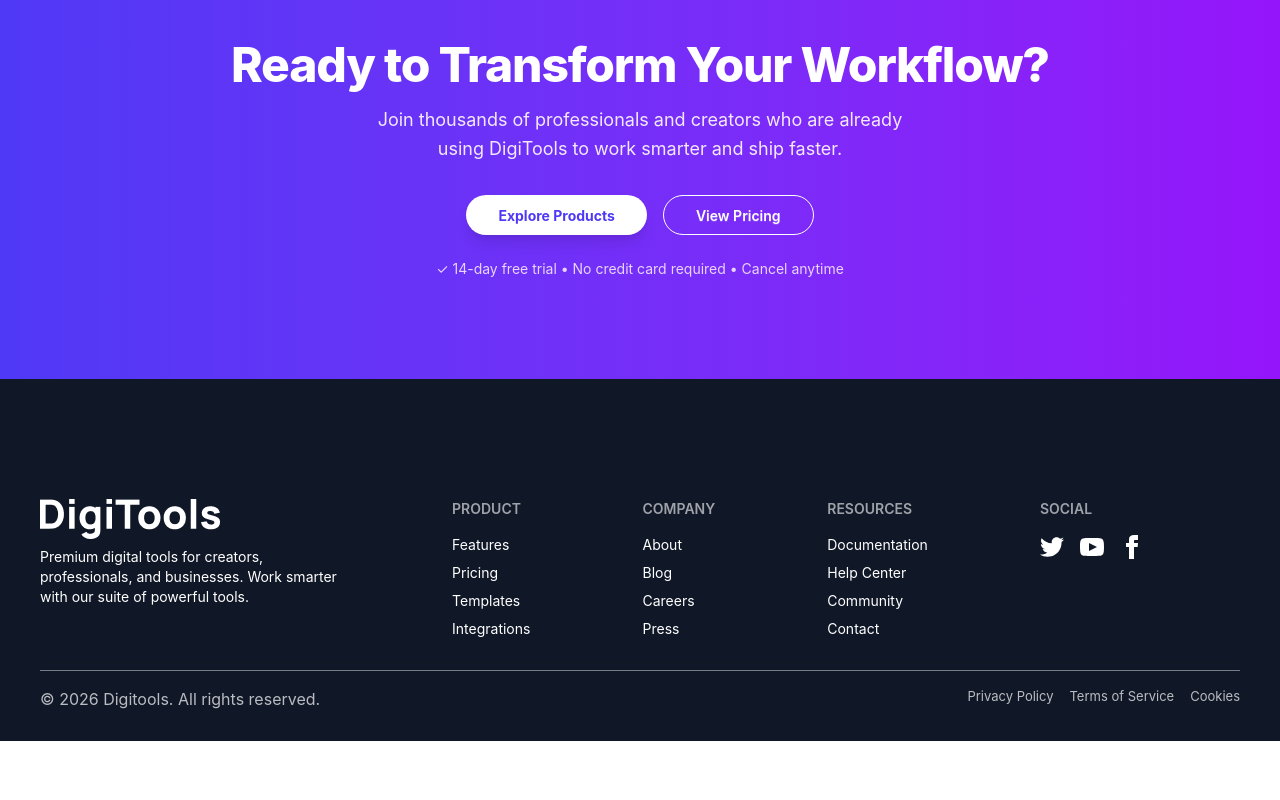
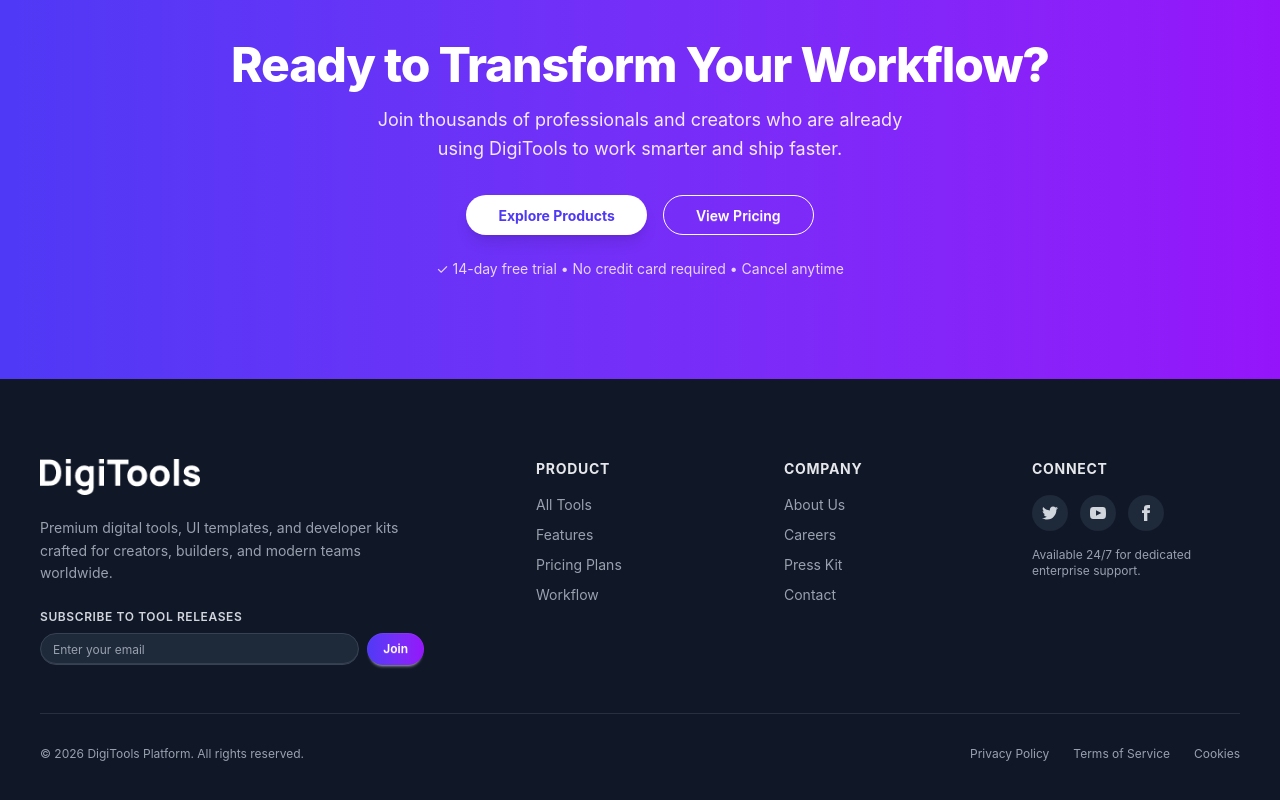
Before and after one commit to ArifKhanEver/DigiTools-Platform, a React (Vite) app: page / in a window 1280 px wide. Shown: the part 4022-4822 px from the top of the page. Before the commit the page ends 4763 px from the top, so only its background shows below. Built offline with nearby package versions, Linux system fonts and the light colour scheme.

Commit message:
Polish Footer with newsletter subscription, accessible social links, and legal modals

```diff
--- a/src/components/Footer.jsx
+++ b/src/components/Footer.jsx
@@ -1,89 +1,148 @@
-import React from 'react';
-import logo from '../assets/DigiToolswhite.png'
+import React, { useState } from 'react';
+import logo from '../assets/DigiToolswhite.png';
+import { toast } from 'react-toastify';
 
 const Footer = () => {
+    const [newsletterEmail, setNewsletterEmail] = useState('');
+
+    const handleSubscribe = (e) => {
+        e.preventDefault();
+        if (!newsletterEmail || !newsletterEmail.includes('@')) {
+            toast.warning('Please enter a valid email address.');
+            return;
+        }
+        toast.success('Thank you for subscribing to our newsletter!');
+        setNewsletterEmail('');
+    };
+
+    const handlePolicyClick = (policy) => {
+        toast.info(`${policy} document opened.`);
+    };
+
     return (
-        <div className='bg-[#101727]'>
-            <div className='max-w-[90%] md:max-w-[1200px] mx-auto pt-[60px] md:pt-[120px] pb-[30px]'>
+        <footer className='bg-[#101727] text-white'>
+            <div className='max-w-[90%] md:max-w-[1200px] mx-auto pt-16 md:pt-20 pb-10'>
+                {/* Top Section: Brand + Navigation + Newsletter */}
+                <div className="grid grid-cols-1 md:grid-cols-2 lg:grid-cols-5 gap-10 pb-12 border-b border-gray-700/60">
+                    {/* Brand Info */}
+                    <div className='lg:col-span-2 space-y-4'>
+                        <a href="#hero" className="inline-block">
+                            <img src={logo} alt="DigiTools" className="w-40 h-auto" />
+                        </a>
+                        <p className='text-gray-400 text-sm leading-relaxed max-w-sm'>
+                            Premium digital tools, UI templates, and developer kits crafted for creators, builders, and modern teams worldwide.
+                        </p>
 
-                <footer className="footer bg-[#101727] sm:footer-horizontal text-base-content text-white">
-                    <div className='max-w-[300px]'>
-                        <h2><img src={logo} alt="Digitools" /></h2>
-                        <p>Premium digital tools for creators, professionals, and businesses. Work smarter with our suite of powerful tools.</p>
+                        {/* Newsletter Input */}
+                        <form onSubmit={handleSubscribe} className="pt-2">
+                            <label className="block text-xs font-semibold uppercase tracking-wider text-gray-300 mb-2">
+                                Subscribe to tool releases
+                            </label>
+                            <div className="flex max-w-sm gap-2">
+                                <input
+                                    type="email"
+                                    value={newsletterEmail}
+                                    onChange={(e) => setNewsletterEmail(e.target.value)}
+                                    placeholder="Enter your email"
+                                    className="input input-sm rounded-full bg-gray-800 text-white placeholder-gray-400 border-gray-700 focus:border-[#4F39F6] focus:outline-none flex-1 text-xs"
+                                />
+                                <button
+                                    type="submit"
+                                    className="btn btn-sm rounded-full bg-linear-to-r from-[#4F39F6] to-[#9514FA] hover:opacity-90 text-white border-none px-4 text-xs font-semibold"
+                                >
+                                    Join
+                                </button>
                             </div>
-                    <nav>
-                        <h6 className="footer-title">Product</h6>
-                        <a className="link link-hover">Features</a>
-                        <a className="link link-hover">Pricing</a>
-                        <a className="link link-hover">Templates</a>
-                        <a className="link link-hover">Integrations</a>
-                    </nav>
-                    <nav>
-                        <h6 className="footer-title">Company</h6>
-                        <a className="link link-hover">About</a>
-                        <a className="link link-hover">Blog</a>
-                        <a className="link link-hover">Careers</a>
-                        <a className="link link-hover">Press</a>
-                    </nav>
-                    <nav>
-                        <h6 className="footer-title">Resources</h6>
-                        <a className="link link-hover">Documentation</a>
-                        <a className="link link-hover">Help Center</a>
-                        <a className="link link-hover">Community</a>
-                        <a className="link link-hover">Contact</a>
-                    </nav>
-                    <nav>
-                        <h6 className="footer-title">Social</h6>
-                        <div className="grid grid-flow-col gap-4">
-                        <a>
-                            <svg
-                            xmlns="http://www.w3.org/2000/svg"
-                            width="24"
-                            height="24"
-                            viewBox="0 0 24 24"
-                            className="fill-current">
-                            <path
-                                d="M24 4.557c-.883.392-1.832.656-2.828.775 1.017-.609 1.798-1.574 2.165-2.724-.951.564-2.005.974-3.127 1.195-.897-.957-2.178-1.555-3.594-1.555-3.179 0-5.515 2.966-4.797 6.045-4.091-.205-7.719-2.165-10.148-5.144-1.29 2.213-.669 5.108 1.523 6.574-.806-.026-1.566-.247-2.229-.616-.054 2.281 1.581 4.415 3.949 4.89-.693.188-1.452.232-2.224.084.626 1.956 2.444 3.379 4.6 3.419-2.07 1.623-4.678 2.348-7.29 2.04 2.179 1.397 4.768 2.212 7.548 2.212 9.142 0 14.307-7.721 13.995-14.646.962-.695 1.797-1.562 2.457-2.549z"></path>
+                        </form>
+                    </div>
+
+                    {/* Navigation Columns */}
+                    <div>
+                        <h4 className="text-sm font-bold uppercase tracking-wider text-gray-200 mb-4">Product</h4>
+                        <ul className="space-y-2.5 text-sm text-gray-400">
+                            <li><a href="#products" className="hover:text-white transition-colors">All Tools</a></li>
+                            <li><a href="#features" className="hover:text-white transition-colors">Features</a></li>
+                            <li><a href="#pricing" className="hover:text-white transition-colors">Pricing Plans</a></li>
+                            <li><a href="#workflow" className="hover:text-white transition-colors">Workflow</a></li>
+                        </ul>
+                    </div>
+
+                    <div>
+                        <h4 className="text-sm font-bold uppercase tracking-wider text-gray-200 mb-4">Company</h4>
+                        <ul className="space-y-2.5 text-sm text-gray-400">
+                            <li><button onClick={() => handlePolicyClick('About DigiTools')} className="hover:text-white transition-colors text-left">About Us</button></li>
+                            <li><button onClick={() => handlePolicyClick('Careers')} className="hover:text-white transition-colors text-left">Careers</button></li>
+                            <li><button onClick={() => handlePolicyClick('Press Kit')} className="hover:text-white transition-colors text-left">Press Kit</button></li>
+                            <li><button onClick={() => handlePolicyClick('Contact Support')} className="hover:text-white transition-colors text-left">Contact</button></li>
+                        </ul>
+                    </div>
+
+                    <div>
+                        <h4 className="text-sm font-bold uppercase tracking-wider text-gray-200 mb-4">Connect</h4>
+                        <div className="flex gap-3 mb-4">
+                            <a
+                                href="https://twitter.com"
+                                target="_blank"
+                                rel="noreferrer"
+                                className="w-9 h-9 rounded-full bg-gray-800 hover:bg-[#4F39F6] flex items-center justify-center text-gray-300 hover:text-white transition-all"
+                                aria-label="DigiTools on Twitter"
+                            >
+                                <svg xmlns="http://www.w3.org/2000/svg" width="16" height="16" viewBox="0 0 24 24" className="fill-current">
+                                    <path d="M24 4.557c-.883.392-1.832.656-2.828.775 1.017-.609 1.798-1.574 2.165-2.724-.951.564-2.005.974-3.127 1.195-.897-.957-2.178-1.555-3.594-1.555-3.179 0-5.515 2.966-4.797 6.045-4.091-.205-7.719-2.165-10.148-5.144-1.29 2.213-.669 5.108 1.523 6.574-.806-.026-1.566-.247-2.229-.616-.054 2.281 1.581 4.415 3.949 4.89-.693.188-1.452.232-2.224.084.626 1.956 2.444 3.379 4.6 3.419-2.07 1.623-4.678 2.348-7.29 2.04 2.179 1.397 4.768 2.212 7.548 2.212 9.142 0 14.307-7.721 13.995-14.646.962-.695 1.797-1.562 2.457-2.549z" />
                                 </svg>
                             </a>
-                        <a>
-                            <svg
-                            xmlns="http://www.w3.org/2000/svg"
-                            width="24"
-                            height="24"
-                            viewBox="0 0 24 24"
-                            className="fill-current">
-                            <path
-                                d="M19.615 3.184c-3.604-.246-11.631-.245-15.23 0-3.897.266-4.356 2.62-4.385 8.816.029 6.185.484 8.549 4.385 8.816 3.6.245 11.626.246 15.23 0 3.897-.266 4.356-2.62 4.385-8.816-.029-6.185-.484-8.549-4.385-8.816zm-10.615 12.816v-8l8 3.993-8 4.007z"></path>
+                            <a
+                                href="https://youtube.com"
+                                target="_blank"
+                                rel="noreferrer"
+                                className="w-9 h-9 rounded-full bg-gray-800 hover:bg-red-600 flex items-center justify-center text-gray-300 hover:text-white transition-all"
+                                aria-label="DigiTools on YouTube"
+                            >
+                                <svg xmlns="http://www.w3.org/2000/svg" width="16" height="16" viewBox="0 0 24 24" className="fill-current">
+                                    <path d="M19.615 3.184c-3.604-.246-11.631-.245-15.23 0-3.897.266-4.356 2.62-4.385 8.816.029 6.185.484 8.549 4.385 8.816 3.6.245 11.626.246 15.23 0 3.897-.266 4.356-2.62 4.385-8.816-.029-6.185-.484-8.549-4.385-8.816zm-10.615 12.816v-8l8 3.993-8 4.007z" />
                                 </svg>
                             </a>
-                        <a>
-                            <svg
-                            xmlns="http://www.w3.org/2000/svg"
-                            width="24"
-                            height="24"
-                            viewBox="0 0 24 24"
-                            className="fill-current">
-                            <path
-                                d="M9 8h-3v4h3v12h5v-12h3.642l.358-4h-4v-1.667c0-.955.192-1.333 1.115-1.333h2.885v-5h-3.808c-3.596 0-5.192 1.583-5.192 4.615v3.385z"></path>
+                            <a
+                                href="https://facebook.com"
+                                target="_blank"
+                                rel="noreferrer"
+                                className="w-9 h-9 rounded-full bg-gray-800 hover:bg-[#1877F2] flex items-center justify-center text-gray-300 hover:text-white transition-all"
+                                aria-label="DigiTools on Facebook"
+                            >
+                                <svg xmlns="http://www.w3.org/2000/svg" width="16" height="16" viewBox="0 0 24 24" className="fill-current">
+                                    <path d="M9 8h-3v4h3v12h5v-12h3.642l.358-4h-4v-1.667c0-.955.192-1.333 1.115-1.333h2.885v-5h-3.808c-3.596 0-5.192 1.583-5.192 4.615v3.385z" />
                                 </svg>
                             </a>
                         </div>
-                    </nav>
-                </footer>
-                <div className="divider border-b-1 border-[#ffffff6e]"></div>
+                        <p className="text-xs text-gray-400">
+                            Available 24/7 for dedicated enterprise support.
+                        </p>
+                    </div>
+                </div>
 
-                <div className='text-white flex flex-col md:flex-row gap-3 justify-between'>
-                    <p className='text-[#ffffffb6]'>© 2026 Digitools. All rights reserved.</p>
-                    <ul className='flex gap-4 text-[13px] md:text-md text-[#ffffffb6]'>
-                        <li><a href="">Privacy Policy</a></li>
-                        <li><a href="">Terms of Service</a></li>
-                        <li><a href="">Cookies</a></li>
+                {/* Bottom Bar: Copyright and Legal */}
+                <div className='pt-8 flex flex-col md:flex-row gap-4 justify-between items-center text-xs text-gray-400'>
+                    <p>© {new Date().getFullYear()} DigiTools Platform. All rights reserved.</p>
+                    <ul className='flex flex-wrap gap-6'>
+                        <li>
+                            <button onClick={() => handlePolicyClick('Privacy Policy')} className="hover:text-gray-200 transition-colors">
+                                Privacy Policy
+                            </button>
+                        </li>
+                        <li>
+                            <button onClick={() => handlePolicyClick('Terms of Service')} className="hover:text-gray-200 transition-colors">
+                                Terms of Service
+                            </button>
+                        </li>
+                        <li>
+                            <button onClick={() => handlePolicyClick('Cookie Preferences')} className="hover:text-gray-200 transition-colors">
+                                Cookies
+                            </button>
+                        </li>
                     </ul>
                 </div>
-
             </div>
-        </div>
+        </footer>
     );
 };
 
```
Lines whose indentation alone changed are shown as unchanged.
